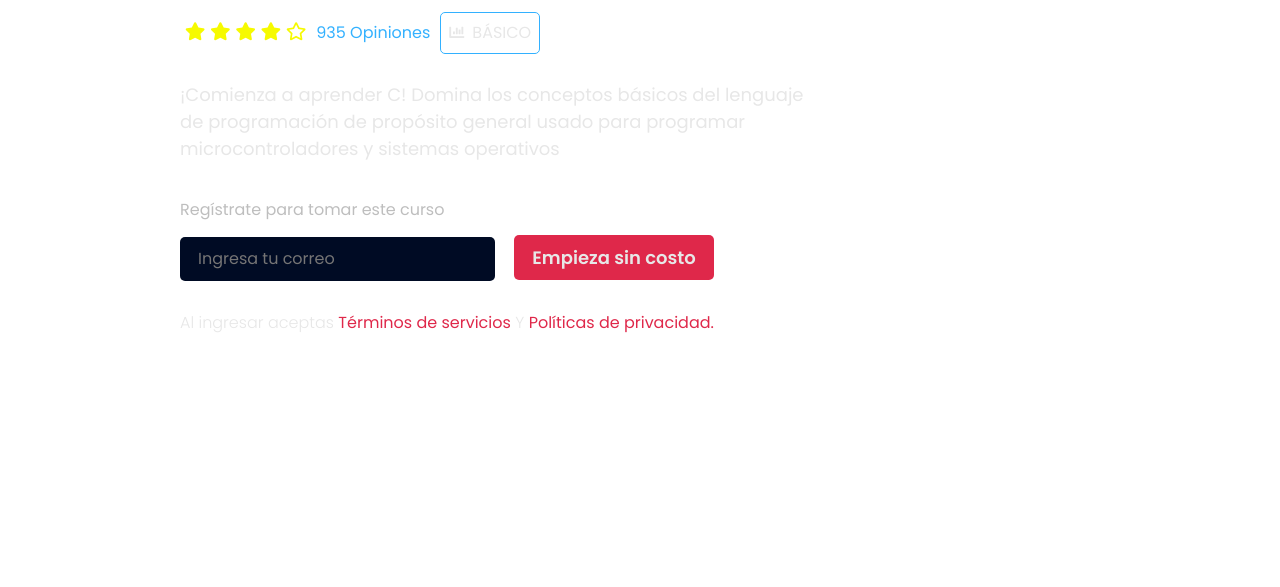
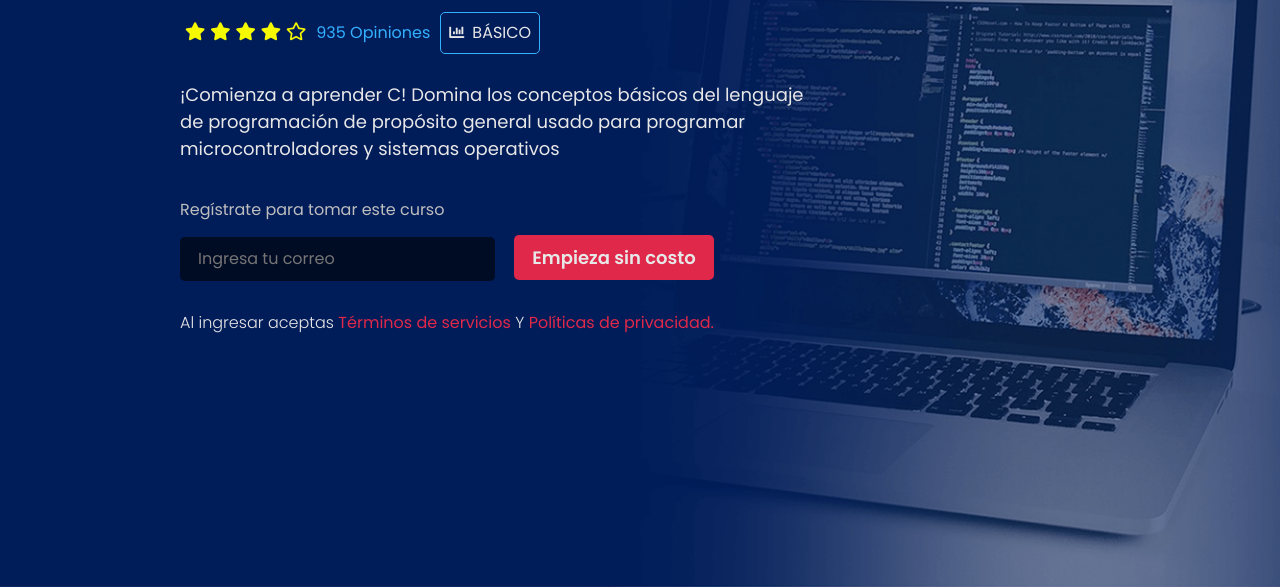
Before and after one commit to Jorge-Alexis96/MaquetacionData, a plain HTML site: page index.html in a window 1280 px wide. Shown: the part 213-800 px from the top of the page. Drawn offline with nearby package versions, Linux system fonts and the light colour scheme; the site is published under a folder, as on GitHub Pages, so addresses that start at the root find nothing.

Commit message:
..bg index

```diff
--- a/css/style.css
+++ b/css/style.css
@@ -28,7 +28,7 @@
 .bodyContainer {
   background: center center fixed;
   background-size: cover;
-  background-image: url("/img/bg2.png");
+  background-image: url("../img/bg2.png");
 }
 
 .containerTitulo {
```
